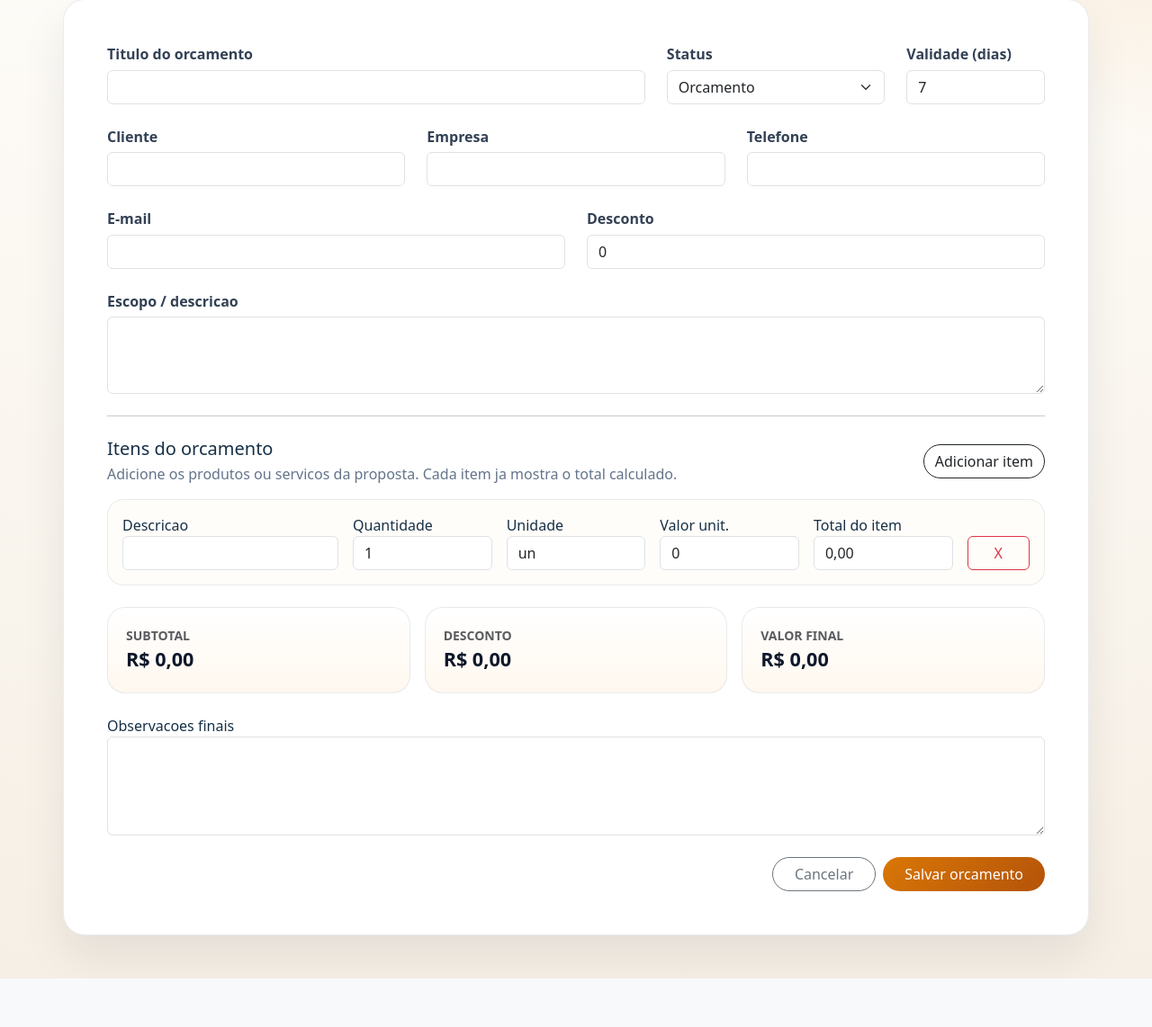
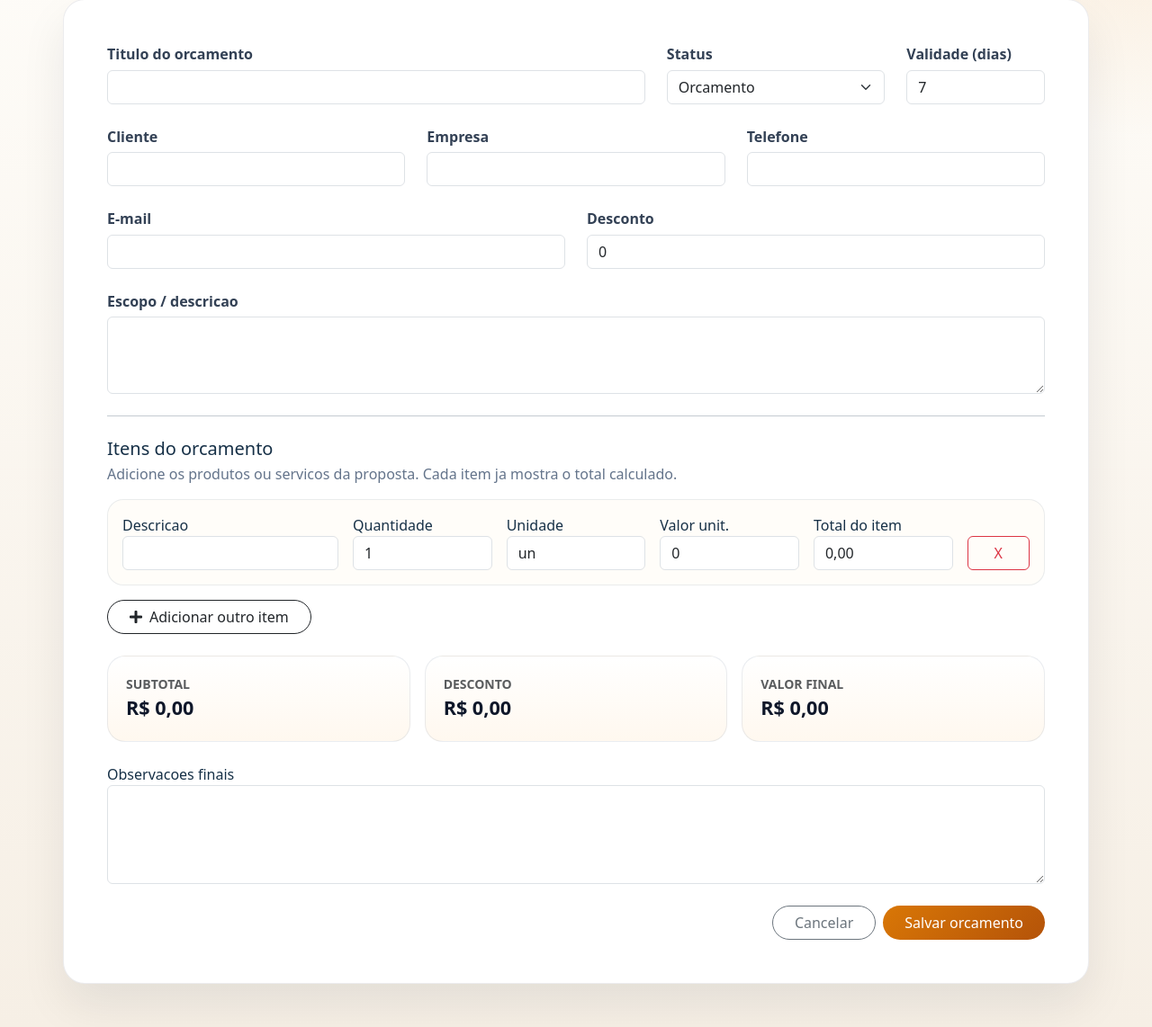
Before and after one commit to conectacasarr/inventario, a Flask app: page /conectacasa/novo in a window 1280 px wide. Shown: the part 246-1388 px from the top of the page at 90% size. Before the commit the page ends 1334 px from the top, so only its background shows below. Run offline with Flask 3, Linux system fonts and the light colour scheme; data comes from the database, SQL or seed files in the repository.

Commit message:
refactor: improve conectacasa budget form flow

```diff
--- a/templates/conectacasa_form.html
+++ b/templates/conectacasa_form.html
@@ -42,7 +42,7 @@
     <a href="{{ url_for('conectacasa_home') }}" class="btn btn-outline-secondary rounded-pill px-4">Voltar</a>
 </div>
 
-<form method="POST" enctype="multipart/form-data" class="cc-panel p-4 p-lg-5">
+<form method="POST" enctype="multipart/form-data" class="cc-panel p-4 p-lg-5" id="orcamento-form">
     <div class="row g-4 cc-form-grid">
         <div class="col-md-7">
             <label for="titulo">Titulo do orcamento</label>
@@ -97,7 +97,6 @@
             <h2 class="h5 mb-1">Itens do orcamento</h2>
             <p class="cc-muted mb-0">Adicione os produtos ou servicos da proposta. Cada item ja mostra o total calculado.</p>
         </div>
-        <button type="button" class="btn btn-outline-dark rounded-pill" id="add-item-btn">Adicionar item</button>
     </div>
 
     <div id="itens-wrapper" class="d-grid gap-3">
@@ -130,6 +129,12 @@
             </div>
         </div>
         {% endfor %}
+    </div>
+
+    <div class="d-flex justify-content-start mt-3">
+        <button type="button" class="btn btn-outline-dark rounded-pill px-4" id="add-item-btn">
+            <i class="fas fa-plus me-2"></i>Adicionar outro item
+        </button>
     </div>
 
     <div class="row g-3 mt-2">
@@ -167,7 +172,10 @@
 
 {% block scripts %}
 <script>
-document.getElementById('add-item-btn')?.addEventListener('click', function () {
+const wrapper = document.getElementById('itens-wrapper');
+const form = document.getElementById('orcamento-form');
+
+function adicionarNovoItem() {
     const wrapper = document.getElementById('itens-wrapper');
     const card = document.createElement('div');
     card.className = 'cc-item-card item-row';
@@ -200,7 +208,10 @@ document.getElementById('add-item-btn')?.addEventListener('click', function () {
     `;
     wrapper.appendChild(card);
     atualizarTotaisOrcamento();
-});
+    card.querySelector('[name="item_descricao[]"]')?.focus();
+}
+
+document.getElementById('add-item-btn')?.addEventListener('click', adicionarNovoItem);
 
 document.addEventListener('click', function (event) {
     if (event.target.classList.contains('remove-item-btn')) {
@@ -248,6 +259,33 @@ document.addEventListener('input', function (event) {
     }
 });
 
+form?.addEventListener('keydown', function (event) {
+    if (event.key !== 'Enter' || event.target.tagName === 'TEXTAREA') {
+        return;
+    }
+
+    if (!event.target.matches('input, select')) {
+        return;
+    }
+
+    event.preventDefault();
+
+    if (event.target.matches('[name="item_valor[]"]')) {
+        adicionarNovoItem();
+        return;
+    }
+
+    const campos = Array.from(
+        form.querySelectorAll('input:not([type="hidden"]):not([type="file"]):not([readonly]):not([disabled]), select:not([disabled]), textarea:not([disabled])')
+    ).filter((campo) => !campo.classList.contains('remove-item-btn'));
+
+    const indiceAtual = campos.indexOf(event.target);
+    if (indiceAtual >= 0 && indiceAtual < campos.length - 1) {
+        campos[indiceAtual + 1].focus();
+        campos[indiceAtual + 1].select?.();
+    }
+});
+
 atualizarTotaisOrcamento();
 </script>
 {% endblock %}
--- a/templates/conectacasa_visualizar.html
+++ b/templates/conectacasa_visualizar.html
@@ -133,7 +133,7 @@
                     <h3 class="h5 mb-2">Pagamento via PIX</h3>
                     {% if config.pix_beneficiario %}<div><strong>Beneficiario:</strong> {{ config.pix_beneficiario }}</div>{% endif %}
                     <div><strong>Valor:</strong> {{ formata_brl(orcamento.valor_total) }}</div>
-                    <div class="mt-3 text-muted">Use a imagem do PIX cadastrada nas configuracoes para fazer o pagamento.</div>
+                    <div class="mt-3 text-muted">Escaneie o QR Code ao lado para concluir o pagamento via PIX. Se desejar, envie o comprovante para agilizar a confirmacao.</div>
                 </div>
                 <div class="col-md-4 text-center">
                     <img src="{{ config.pix_imagem_url }}" alt="Imagem do PIX" style="max-width: 220px; width: 100%; object-fit: contain;">
```
